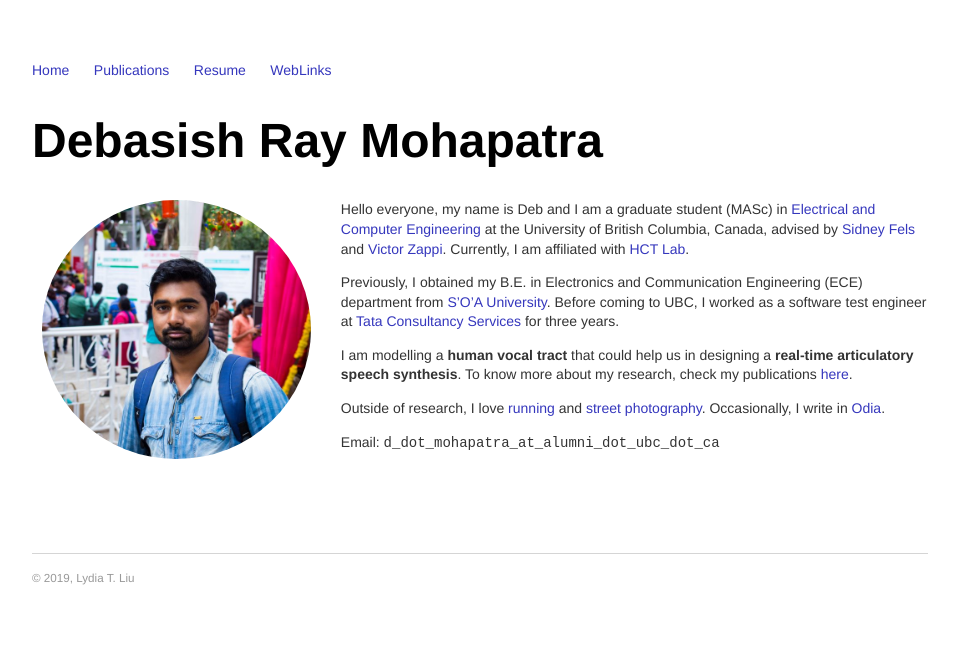
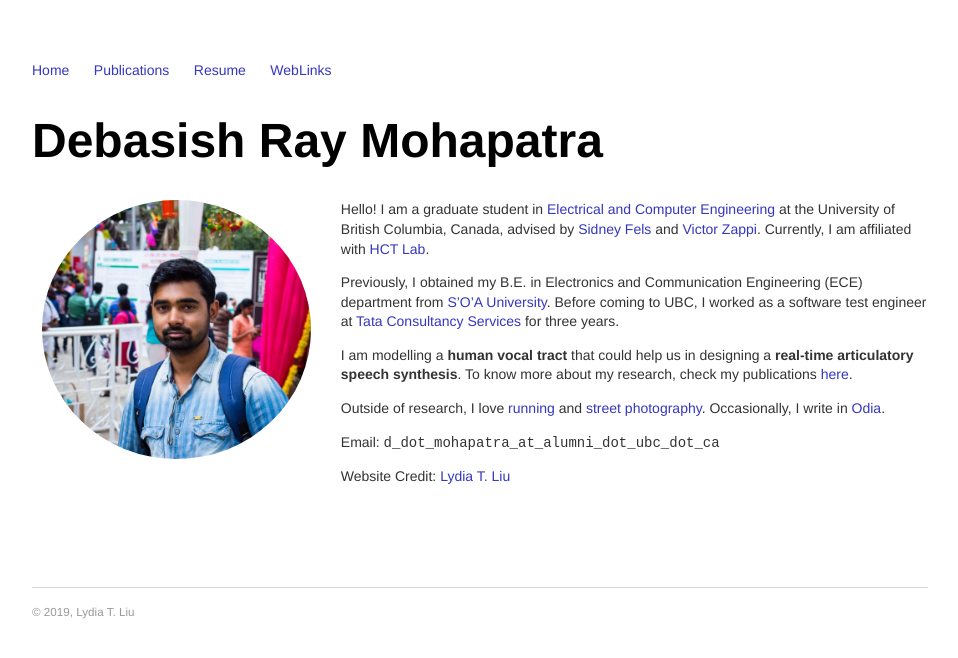
Before and after one commit to PramitSaha/debasishray19.github.io, a Jekyll site: the page built from index.md, in a window 1280 px wide. Shown: the top 658 px of the page, without its empty margins (160-1118 px from the left). Built offline with Jekyll 4.4.1, drawn with Linux system fonts in a browser that asks for light colours.

Commit message:
Update index.md

```diff
--- a/index.md
+++ b/index.md
@@ -7,7 +7,7 @@ title: Deb | University of British Columbia
 
 <img src="img/Capture.JPG" alt="Photo" class="leftside_image">
 
-Hello everyone, my name is Deb and I am a graduate student (MASc) in [Electrical and Computer Engineering](http://www.ece.ubc.ca/) at the University of British Columbia, Canada, advised by [Sidney Fels](https://www.ece.ubc.ca/faculty/sid-fels) and [Victor Zappi](https://toomuchidle.com/). Currently, I am affiliated with [HCT Lab](http://hct.ece.ubc.ca/).
+Hello! I am a graduate student in [Electrical and Computer Engineering](http://www.ece.ubc.ca/) at the University of British Columbia, Canada, advised by [Sidney Fels](https://www.ece.ubc.ca/faculty/sid-fels) and [Victor Zappi](https://toomuchidle.com/). Currently, I am affiliated with [HCT Lab](http://hct.ece.ubc.ca/).
 
 Previously, I obtained my B.E. in Electronics and Communication Engineering (ECE) department from [S'O'A University](https://www.soa.ac.in/iter). Before coming to UBC, I worked as a software test engineer at [Tata Consultancy Services](https://www.tcs.com/) for three years.
 
@@ -16,3 +16,5 @@ I am modelling a **human vocal tract** that could help us in designing a **real-
 Outside of research, I love [running](https://www.strava.com/athletes/45967561) and [street photography](https://500px.com/debasishraymohapatra). Occasionally, I write in [Odia](/mywriting).
 
 Email: `d_dot_mohapatra_at_alumni_dot_ubc_dot_ca`
+
+Website Credit: [Lydia T. Liu](https://lydiatliu.github.io/)
```
